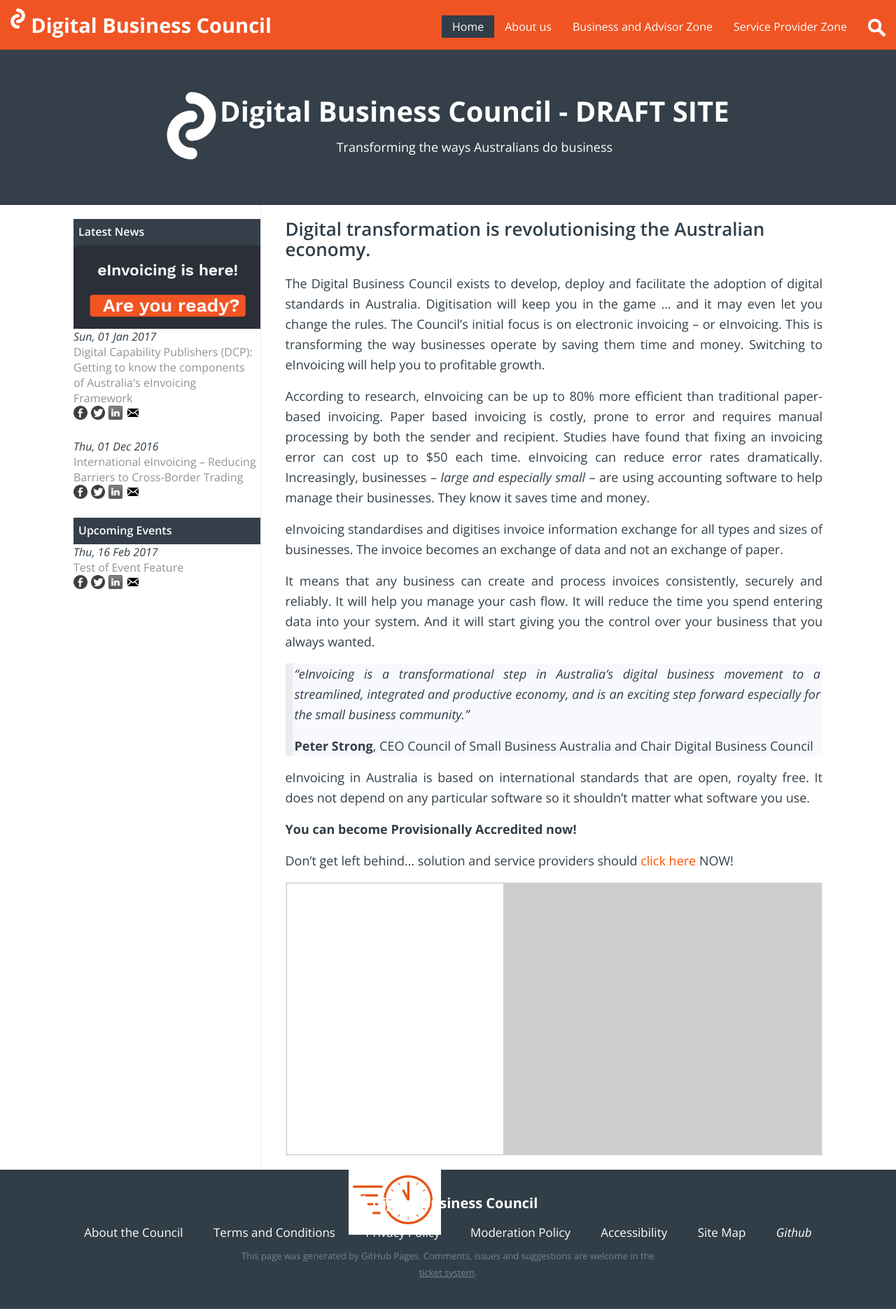
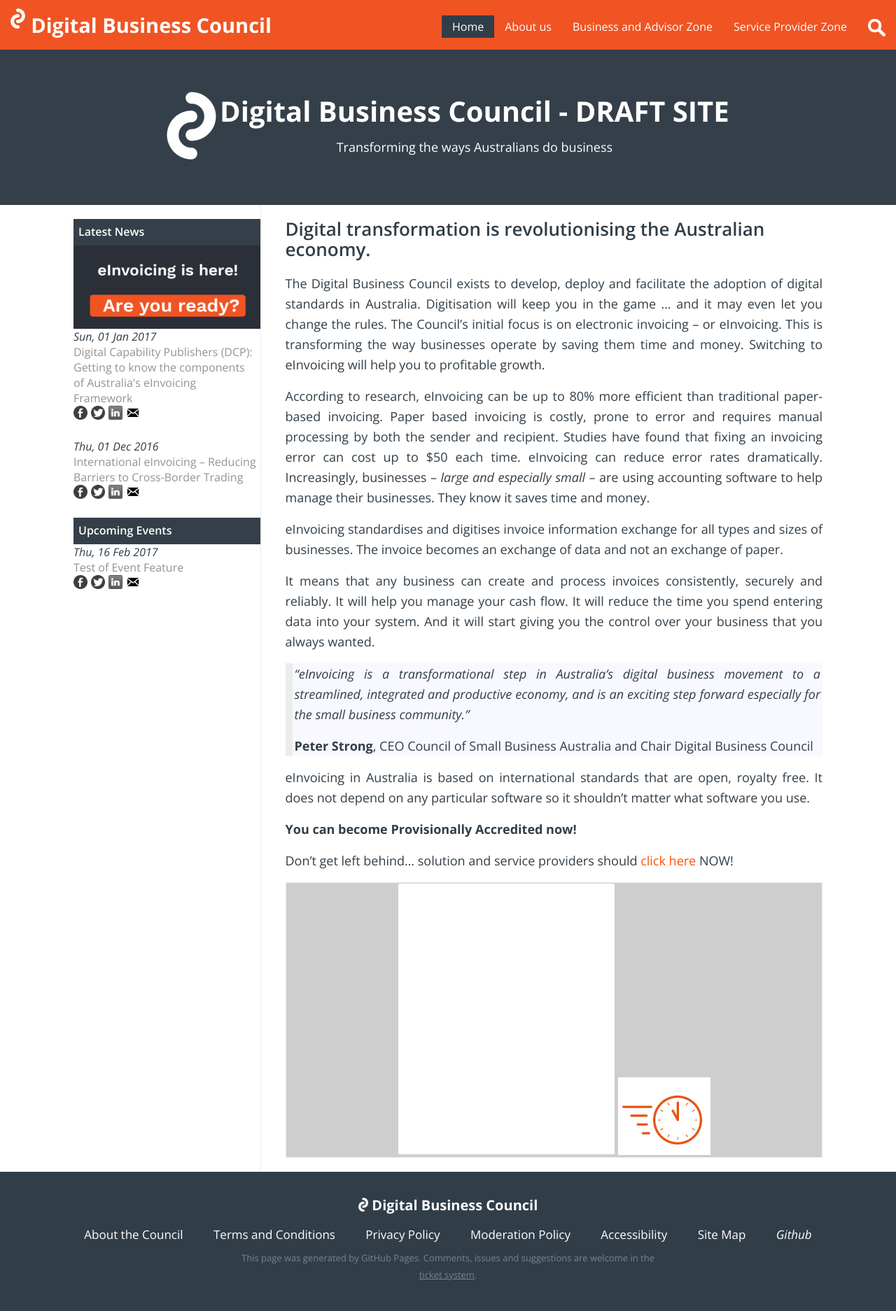
Before and after one commit to Digital-Business-Council/Digital-Business-Council.github.io, a Jekyll site: the page built from index.md, in a window 1280 px wide. Shown: the whole page at 70% size. Built offline with Jekyll 4.4.1, drawn with Linux system fonts in a browser that asks for light colours; our own code applies the rules of GitHub Pages for plain Markdown files.

Commit message:
Update call-to-action-block.html

```diff
--- a/_includes/call-to-action-block.html
+++ b/_includes/call-to-action-block.html
@@ -1,7 +1,7 @@
 {% assign current = page.url | downcase | split: '/' %}
 <div class="call-to-action">
-        <div class="cta-frame" style="left: 110px; top: 46px;" >
-            <img src="/images/frame-white.png">
+        <div >
+            <img  class="cta-frame" src="/images/frame-white.png" style="left: 110px; top: 46px;" >
             <img  class="cta-header-img" src="/images/clock_sml.png" style="left: 190px; top: 63px;">
         </div>
 
```
